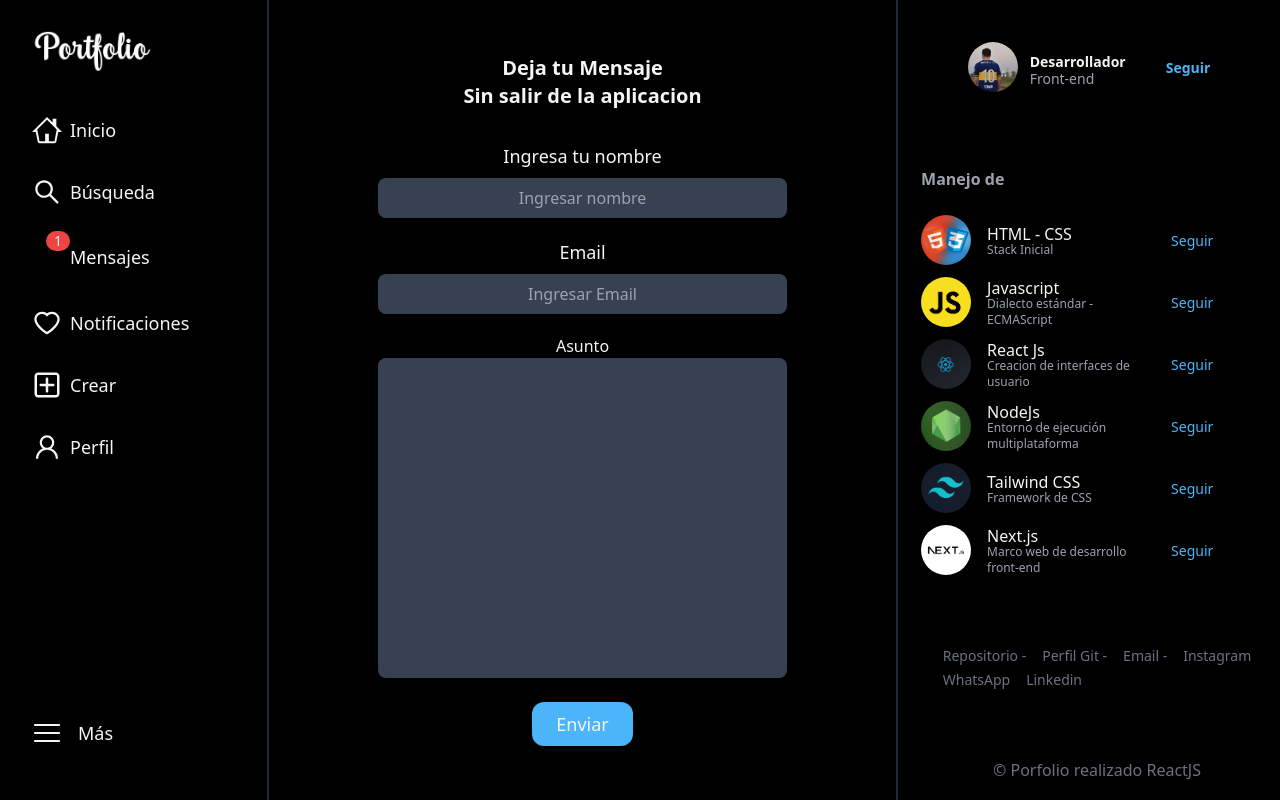
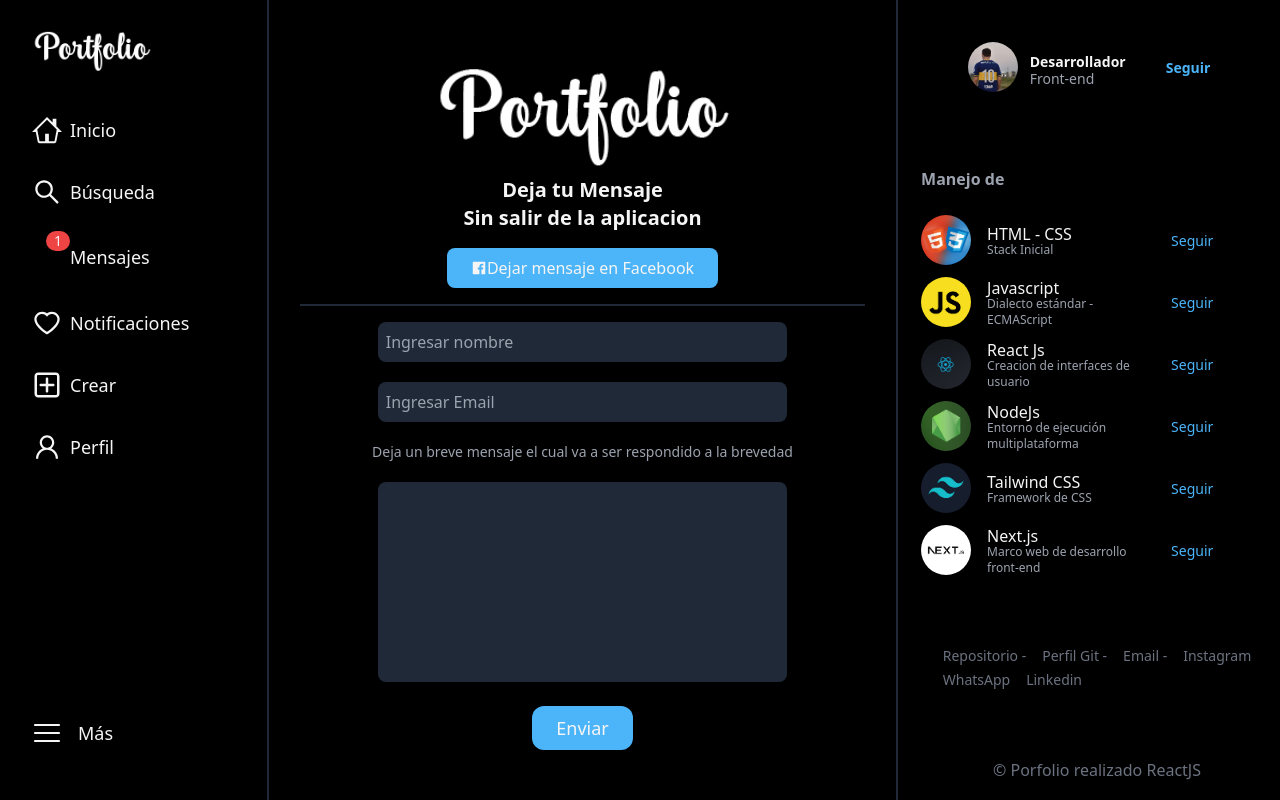
Before and after one commit to Nicoogf/portfolioInstaMood, a React (Create React App) app: page /add in a window 1280 px wide. Built offline with nearby package versions, Linux system fonts and the light colour scheme; some icons are missing.

Commit message:
Fix Form

```diff
--- a/src/Pages/Crear/Crear.js
+++ b/src/Pages/Crear/Crear.js
@@ -1,28 +1,35 @@
-import React from 'react'
+import React from 'react' ;
+import {AiFillFacebook} from "react-icons/ai" ;
 
 export default function Crear() {
   return (
     <div className='max-h-screen w-full md:7/12 lg:w-7/12 xl:6/12 bg-black h-[100vh] overflow-hidden text-white flex flex-col justify-center items-center'>
 
+      <img src="./portfolio.png" className="w-[50%] max-w-[300px]" />
+
       <div className='w-full md:w-[80%]'>
         <h2 className='text-xl font-bold text-center'> Deja tu Mensaje </h2>
-        <h3 className='text-xl font-semibold text-center mb-8'> Sin salir de la aplicacion </h3>
+        <h3 className='text-xl font-semibold text-center mb-4'> Sin salir de la aplicacion </h3>
       </div>
 
+      <a className='flex flex-row items-center cursor-pointer bg-verificado py-2 px-6 rounded-lg mb-4'> <span> <AiFillFacebook /> </span> Dejar mensaje en Facebook </a>
 
-      <div className='w-full flex flex-col items-center mb-5 max-w-lg'>
-        <h3 className='text-lg mb-2'> Ingresa tu nombre </h3>
-        <input placeholder='Ingresar nombre' className='w-[80%] bg-gray-700 rounded-lg py-2 placeholder:text-center'></input>
+      <div className='w-[100%] flex flex-row items-center justify-center'>
+        <div className='border-[1px] border-gray-800 w-[90%] mb-4'>  </div>
       </div>
 
       <div className='w-full flex flex-col items-center mb-5 max-w-lg'>
-        <h3 className="text-lg mb-2"> Email </h3>
-        <input placeholder='Ingresar Email' className='w-[80%] bg-gray-700 rounded-lg py-2 placeholder:text-center'></input>
+        <input placeholder='Ingresar nombre' className='w-[80%] bg-gray-800 rounded-lg py-2 px-2'></input>
       </div>
 
+      <div className='w-full flex flex-col items-center mb-5 max-w-lg'>
+        <input placeholder='Ingresar Email' className='w-[80%] bg-gray-800 rounded-lg py-2 px-2'></input>
+      </div>
+
+      <p className='w-[80%] text-sm text-gray-400 mb-5 text-center'>Deja un breve mensaje el cual va a ser respondido a la brevedad</p>
+
       <div className='w-full flex flex-col items-center mb-6 max-w-lg'>
-       <h4>Asunto </h4>
-      <textarea className='w-[80%] h-[40vh] bg-gray-700 rounded-lg py-2 placeholder:text-center'> </textarea>
+      <textarea className='w-[80%] h-[25vh] bg-gray-800 rounded-lg py-2 placeholder:text-center'> </textarea>
      </div>
 
 
```
Also changed, not shown: src/index.css (line endings or trailing spaces).
